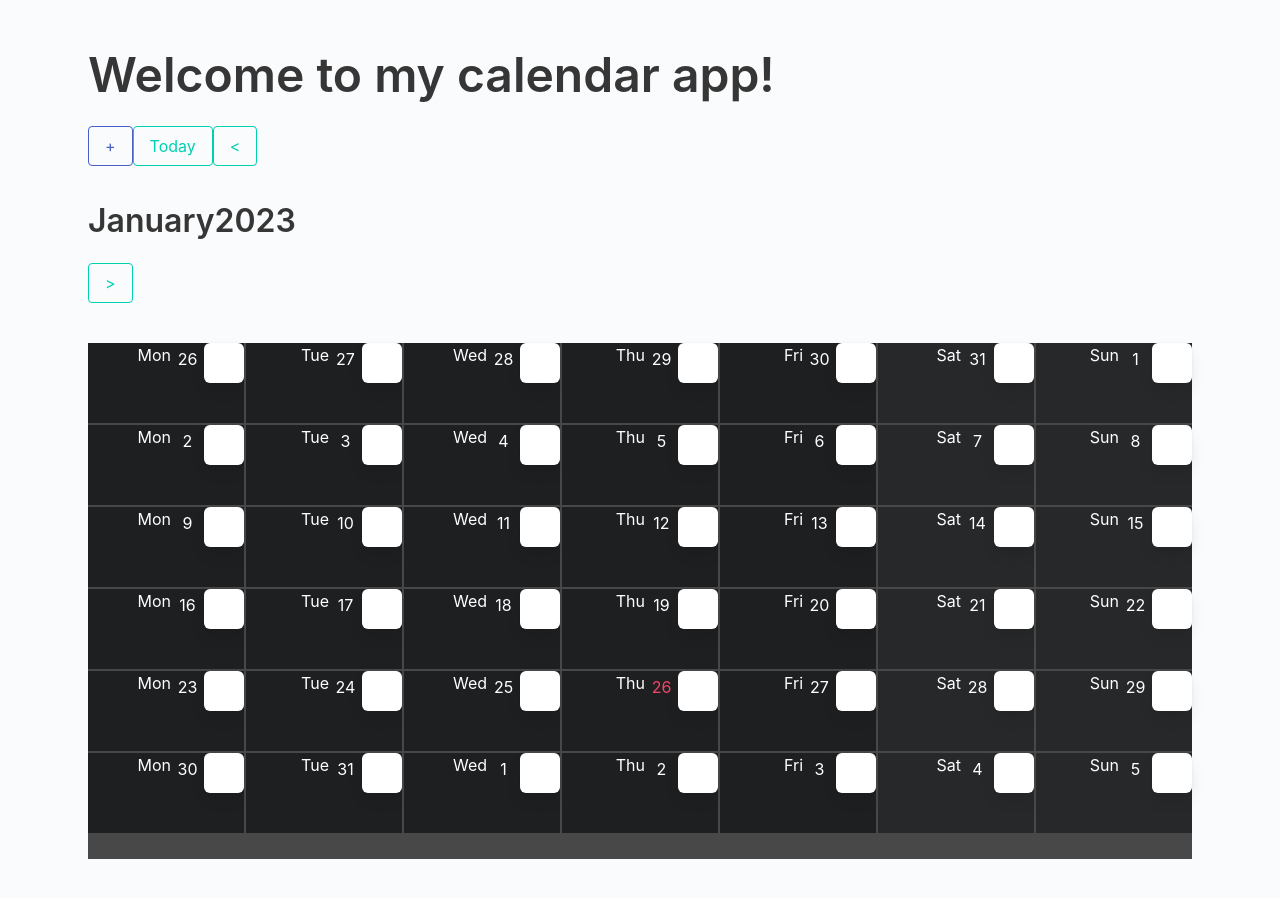
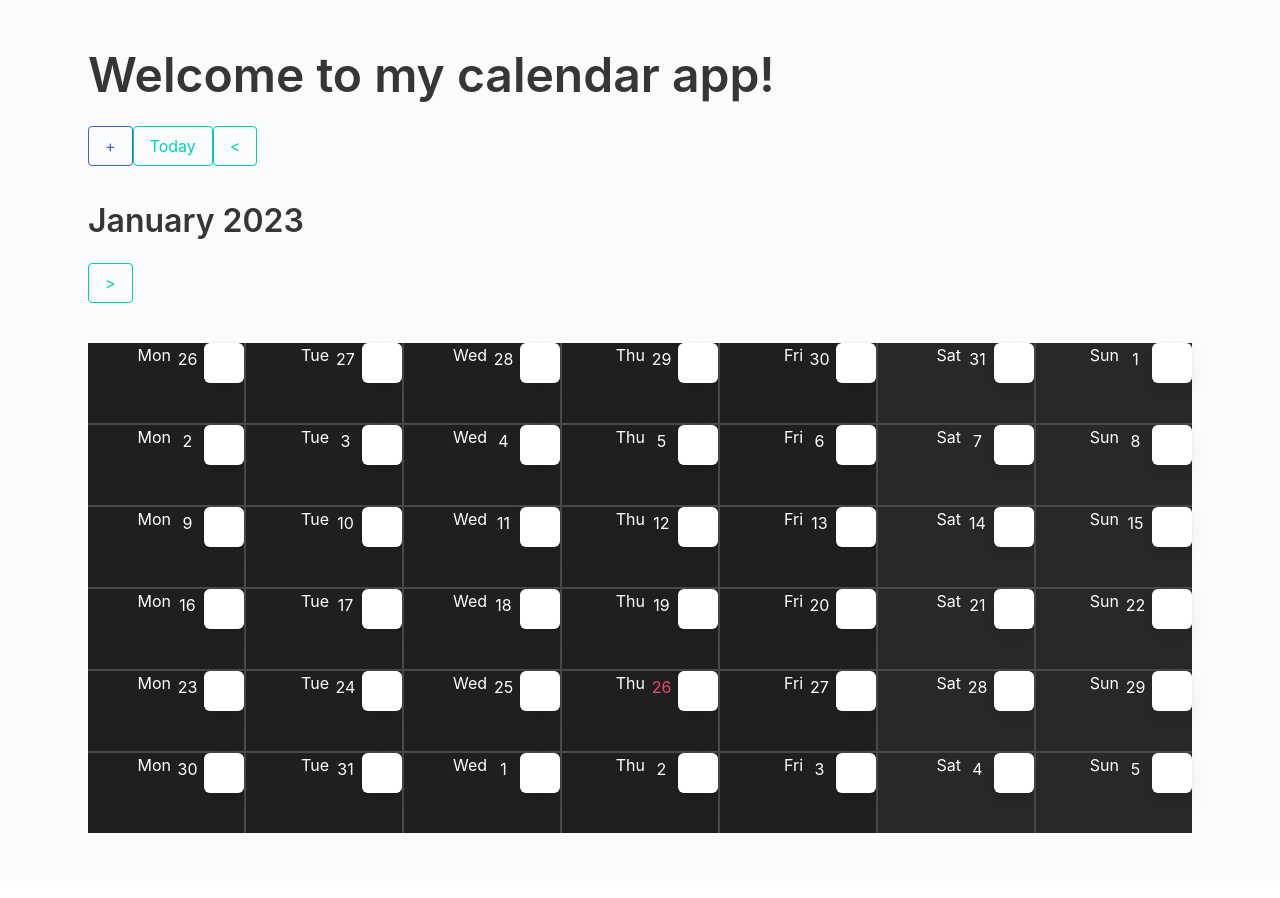
Before and after one commit to vadymbaranov/event-calendar, a React (Create React App) app: page / in a window 1280 px wide. Shown: the top 898 px of the page. Built offline with nearby package versions, Linux system fonts and the light colour scheme.

Commit message:
Month selection fixed

```diff
--- a/src/components/Calendar/Calendar.tsx
+++ b/src/components/Calendar/Calendar.tsx
@@ -16,7 +16,7 @@ export const Calendar: React.FC = () => {
   const [selectedEvent, setSelectedEvent] = useState<CalendarEvent | null>(null);
 
   moment.updateLocale('en', { week: { dow: 1 } });
-  const startDay: Moment = moment().clone().startOf('month').startOf('week');
+  const startDay: Moment = today.clone().startOf('month').startOf('week');
   const day: Moment = startDay.clone().subtract(1, 'day');
   const totalDays = 42;
   const daysArray: Moment[] = [...Array(totalDays)].map(() => day.add(1, 'day').clone());
@@ -28,9 +28,9 @@ export const Calendar: React.FC = () => {
   //   );
   // };
 
-  const handlePrevMonth = () => setToday((prev) => prev.clone().subtract(1, 'month'));
+  const handlePrevMonth = () => setToday(prev => prev.clone().subtract(1, 'month'));
   const handleToday = () => setToday(moment());
-  const handleNextMonth = () => setToday((prev) => prev.clone().add(1, 'month'));
+  const handleNextMonth = () => setToday(prev => prev.clone().add(1, 'month'));
 
   // const [method, setMethod] = useState(null);
   // const [event, setEvent] = useState(null);
@@ -102,7 +102,6 @@ export const Calendar: React.FC = () => {
               onSelectedEvent={setSelectedEvent}
             />
           ))}
-          <p>{today.format('DD-MMMM-YYYY')}</p>
         </div>
       </div>
     </section>
--- a/src/components/CalendarHeader/CalendarHeader.tsx
+++ b/src/components/CalendarHeader/CalendarHeader.tsx
@@ -47,6 +47,7 @@ export const CalendarHeader: React.FC<Props> = ({
       </button>
       <h2 className="subtitle is-3">
         {today.format('MMMM')}
+        &nbsp;
         {today.format('YYYY')}
       </h2>
       <button
```
